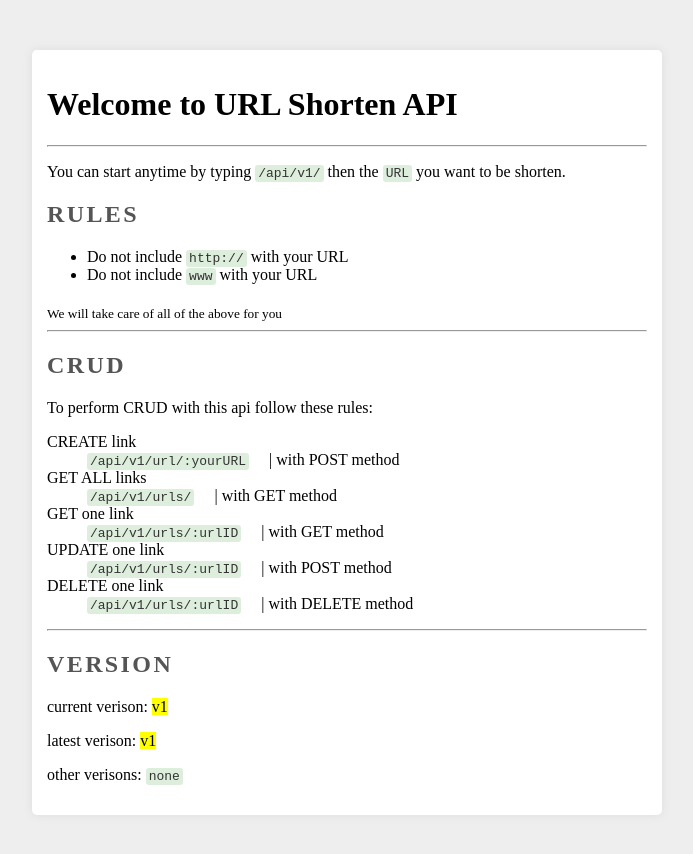
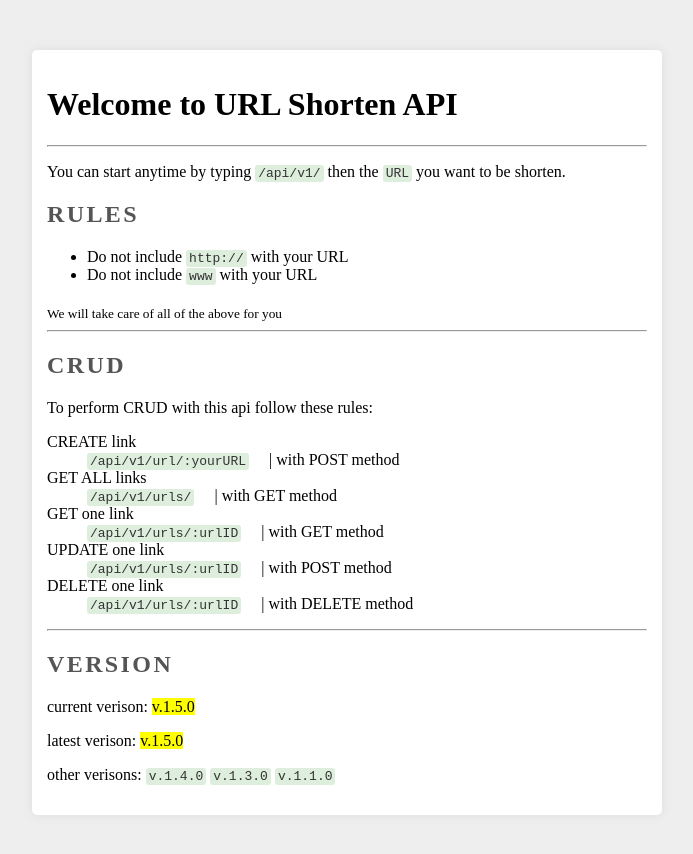
Before and after one commit to ECorreia45/URL-Shortener, a website: page public/index.html in a window 1280 px wide. Shown: the whole page, without its empty margins (293-986 px from the left). Drawn offline with Linux system fonts and the light colour scheme.

Commit message:
package json

```diff
--- a/public/index.html
+++ b/public/index.html
@@ -40,9 +40,9 @@
 		</dl>
 		<hr>
 		<h2>Version</h2>
-		<p>current verison: <mark>v1</mark></p>
-		<p>latest verison: <mark>v1</mark></p>
-		<p>other verisons: <code>none</code></p>
+		<p>current verison: <mark>v.1.5.0</mark></p>
+		<p>latest verison: <mark>v.1.5.0</mark></p>
+		<p>other verisons: <code>v.1.4.0</code> <code>v.1.3.0</code> <code>v.1.1.0</code></p>
 	</header>
 </body>
 </html>
```
Also changed, not shown: package.json (added, +36 -0 lines), server.js (line endings or trailing spaces), 1 other file.
